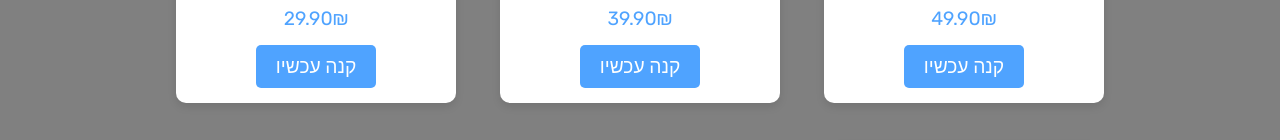
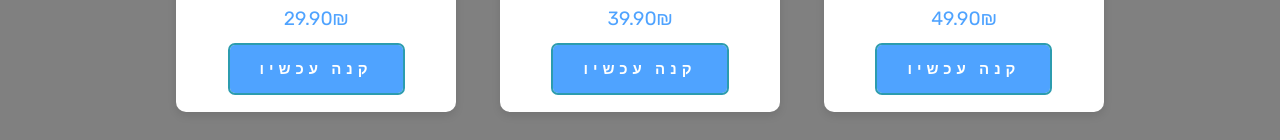
Before and after one commit to NN-Sites/CoolDeal, a plain HTML site: page index.html in a window 1280 px wide. Shown: the part 638-778 px from the top of the page. Drawn offline with Linux system fonts and the light colour scheme.

Commit message:
Update index.html

```diff
--- a/index.html
+++ b/index.html
@@ -126,23 +126,49 @@
             margin-top: 5px;
         }
         .product-card .buy-button {
-            background-color: #4fa3ff;
-            color: white;
-            padding: 10px 20px;
-            font-size: 1.2em;
+    padding: 1em 2em;
     border: none;
     border-radius: 5px;
+    font-weight: bold;
+    letter-spacing: 5px;
+    text-transform: uppercase;
     cursor: pointer;
+    color: #ffffff;
+    transition: all 1000ms;
+    font-size: 15px;
+    position: relative;
+    overflow: hidden;
+    outline: 2px solid #2c9caf;
+    background-color: #4fa3ff;
     margin-top: 10px;
     text-decoration: none;
     display: inline-block;
-            transition: background-color 0.3s ease, transform 0.3s ease;
 }
+
 .product-card .buy-button:hover {
+    color: #ffffff;
+    transform: scale(1.1);
+    outline: 2px solid #000000;
+    box-shadow: 4px 5px 17px -4px #ffffff;
     background-color: white;
-            color: #4fa3ff;
     border: 2px solid #4fa3ff;
-            transform: scale(1.1)
+}
+
+.product-card .buy-button::before {
+    content: "";
+    position: absolute;
+    left: -50px;
+    top: 0;
+    width: 0;
+    height: 100%;
+    background-color: #2c9caf;
+    transform: skewX(45deg);
+    z-index: -1;
+    transition: width 1000ms;
+}
+
+.product-card .buy-button:hover::before {
+    width: 250%;
 }
         .line {
             position: relative;
```
Lines whose indentation alone changed are shown as unchanged.
